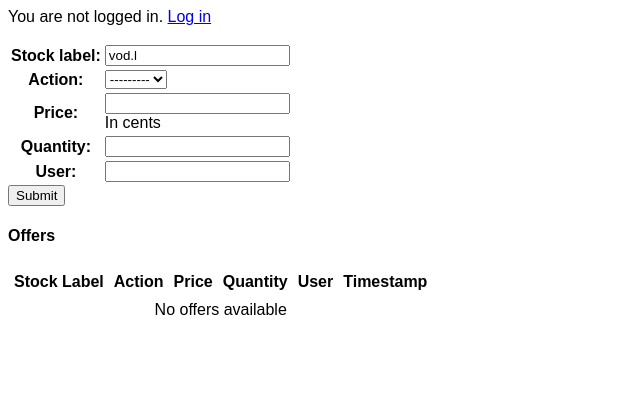
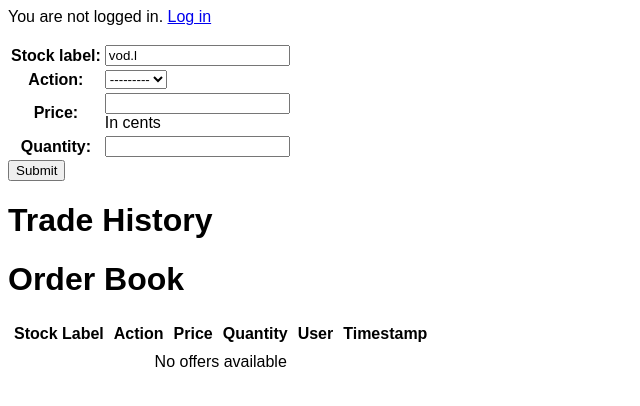
Before and after one commit to Tasignotas/barclays_openminds, a Django app: page / in a window 1280 px wide. Shown: the top 406 px of the page, without its empty margins (0-640 px from the left). Run offline with Django 3.2, Linux system fonts and the light colour scheme; data that the repository does not hold is empty.

Commit message:
Users handled properly

```diff
--- a/server/creative_exchange/forms.py
+++ b/server/creative_exchange/forms.py
@@ -5,3 +5,4 @@ from creative_exchange import models
 class OfferForm(forms.ModelForm):
     class Meta:
         model = models.Offer
+        exclude = ('user',)
--- a/server/creative_exchange/models.py
+++ b/server/creative_exchange/models.py
@@ -1,3 +1,4 @@
+from django.contrib.auth.models import User
 from django.core.validators import MinValueValidator
 from django.db import models
 
@@ -8,13 +9,13 @@ class Offer(models.Model):
     action = models.CharField(max_length=10, choices=ACTIONS)
     price = models.IntegerField(help_text='In cents', validators=[MinValueValidator(1)])
     quantity = models.IntegerField(validators=[MinValueValidator(1)])
-    user = models.CharField(max_length=200)
+    user = models.ForeignKey(User)
     timestamp = models.DateTimeField(auto_now_add=True)
 
 class Trade(models.Model):
     stock_label = models.CharField(max_length=50)
-    seller = models.CharField(max_length=200)
-    buyer = models.CharField(max_length=200)
+    seller = models.ForeignKey(User, related_name='trades_sold')
+    buyer = models.ForeignKey(User, related_name='trades_bought')
     price = models.IntegerField(help_text='In cents')
     quantity = models.IntegerField()
     timestamp = models.DateTimeField(auto_now_add=True)
--- a/server/creative_exchange/templates/trading.html
+++ b/server/creative_exchange/templates/trading.html
@@ -7,20 +7,27 @@
 </table>
 <input type="submit" value="Submit" />
 </form>
+
+<h1>Trade History</h1>
 {% if trades %}
 
 <table cellpadding="8">
-<tr><th>Stock label</th><th>Seller</th><th>Buyer</th><th>Price</th><th>Quantity</th></tr>
+<tr><th>Stock label</th><th>Seller</th><th>Buyer</th><th>Price</th><th>Quantity</th><th>Timestamp</th></tr>
 {% for trade in trades %}
 <tr>
-{% for col in trade %}<td>{{ col }}</td>{% endfor %}
+<td>{{ trade.stock_label }}</td>
+<td>{{ trade.seller }}</td>
+<td>{{ trade.buyer }}</td>
+<td>{{ trade.price }}</td>
+<td>{{ trade.quantity }}</td>
+<td>{{ trade.timestamp }}</td>
 </tr>
 {% endfor %}
 </table>
 
 {% endif %}
 
-<h4>Offers</h4>
+<h1>Order Book</h1>
 <table cellpadding="4">
 <tr><th>Stock Label</th><th>Action</th><th>Price</th><th>Quantity</th><th>User</th><th>Timestamp</th></tr>
 {% for offer in offers %}
--- a/server/creative_exchange/views.py
+++ b/server/creative_exchange/views.py
@@ -10,6 +10,7 @@ def trading(request):
         form = forms.OfferForm(request.POST, initial=initial)
         if form.is_valid():
             obj = form.save(commit=False)
+            obj.user = request.user
             trades = submit_offer(obj)
             for trade in trades:
                 Trade.objects.create(stock_label=trade.stock_label,
@@ -17,14 +18,9 @@ def trading(request):
                                      buyer=trade.buyer,
                                      price=trade.price,
                                      quantity=trade.quantity)
-            request.session['trades'] = trades
             return redirect(trading)
     else:
         form = forms.OfferForm(initial=initial)
-    if 'trades' in request.session:
-        trades = request.session['trades']
-        del request.session['trades']
-    else:
-        trades = []
     offers = Offer.objects.order_by('stock_label', 'action', 'timestamp')
+    trades = Trade.objects.order_by('-timestamp')
     return render(request, 'trading.html', dict(trade_form=form, trades=trades, offers=offers))
```
